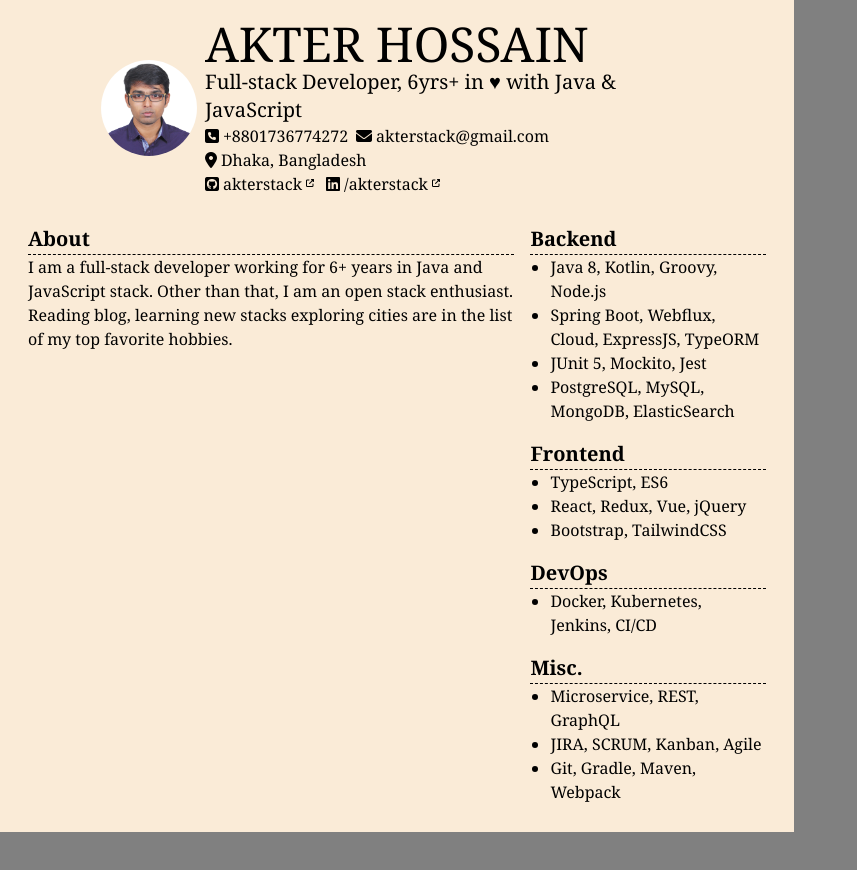
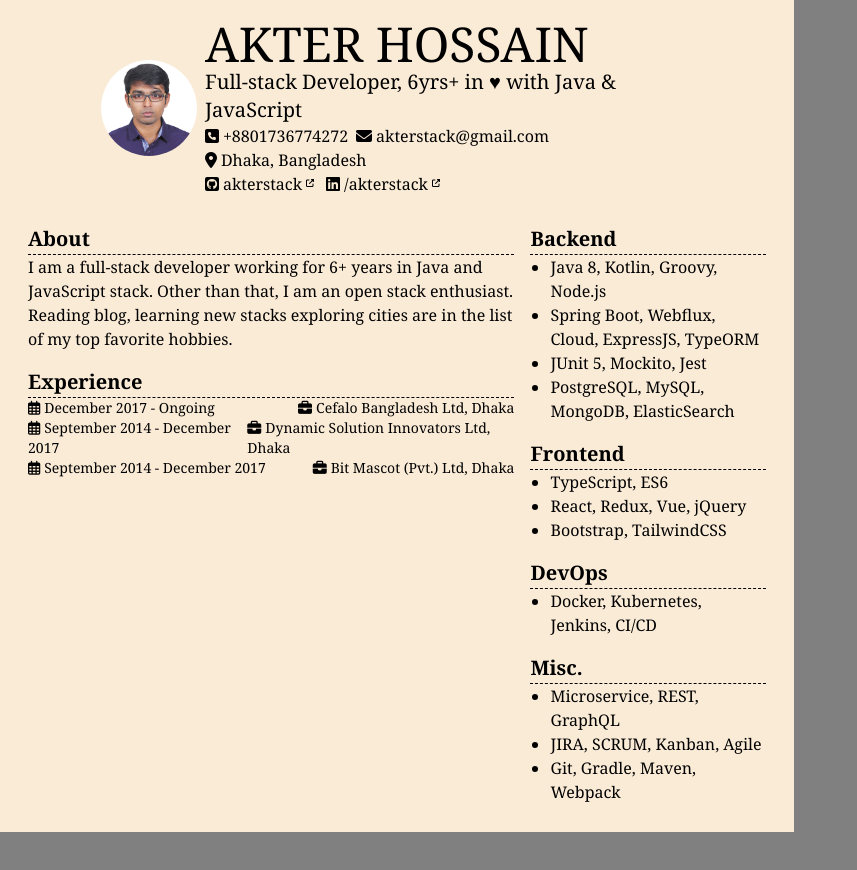
Before and after one commit to akterstack/rezume, a React app: page / in a window 1280 px wide. Shown: the top 870 px of the page, without its empty margins (0-857 px from the left). Built offline with nearby package versions, Linux system fonts and the light colour scheme.

Commit message:
add experiences and refactor

```diff
--- a/src/assets/base.css
+++ b/src/assets/base.css
@@ -13,10 +13,15 @@ body {
 
 section {
   @apply .p-2;
+  @apply .w-full;
 }
 
 sup {
   font-size: 8px;
+}
+
+i[class*="fa-"] {
+  @apply .mr-1;
 }
 
 #main > div {
@@ -33,13 +38,8 @@ sup {
   @apply .mr-2;
 }
 
-.badge i {
-  @apply .pr-1;
-}
-
 .section-title {
   @apply .text-xl;
-  @apply .w-full;
   @apply .font-semibold;
   border-bottom: 1px dashed;
 }
--- /dev/null
+++ b/src/components/Experience.tsx
@@ -0,0 +1,44 @@
+import React from 'react';
+import { StackConsumer } from '@/context';
+
+function ExperienceHeadline({
+  company,
+  duration,
+}: {
+  company: any;
+  duration: any[];
+}) {
+  return (
+    <div className="flex justify-between text-sm">
+      <div>
+        <i className="far fa-calendar-alt" />
+        {duration[0]} - {duration[1]}
+      </div>
+      <div>
+        <a href={company.website}>
+          <i className="fas fa-briefcase" />
+          {company.title}
+        </a>
+      </div>
+    </div>
+  );
+}
+
+export function Experience() {
+  return (
+    <StackConsumer>
+      {({ experiences }) => (
+        <section>
+          <div className="section-title">Experience</div>
+          {experiences.map(experience => (
+            <ExperienceHeadline
+              company={experience.company}
+              duration={experience.duration}
+              key={Date.now()}
+            />
+          ))}
+        </section>
+      )}
+    </StackConsumer>
+  );
+}
--- a/src/components/SkillSet.tsx
+++ b/src/components/SkillSet.tsx
@@ -7,7 +7,7 @@ export function SkillSet() {
       {({ skillSet }) =>
         skillSet.map(
           ({ label, skills }: { label: string; skills: string[] }) => (
-            <section key={label} className="flex flex-wrap w-full">
+            <section key={label}>
               <div className="section-title">{label}</div>
               <ul className="skills">
                 {skills.map(skill => (
--- a/src/components/index.ts
+++ b/src/components/index.ts
@@ -1,3 +1,4 @@
 export * from './About';
+export * from './Experience';
 export * from './Masthead';
 export * from './SkillSet';
--- a/src/context/java/index.js
+++ b/src/context/java/index.js
@@ -40,7 +40,7 @@ export const skillSet = [
   },
 ];
 
-export const experience = [
+export const experiences = [
   {
     duration: ['December 2017', 'Ongoing'],
     company: {
--- a/src/index.tsx
+++ b/src/index.tsx
@@ -1,6 +1,6 @@
 import React from 'react';
 import { render } from 'react-dom';
-import { About, Masthead, SkillSet } from '@/components';
+import { About, Experience, Masthead, SkillSet } from '@/components';
 import { stack, StackProvider } from '@/context';
 
 import './assets/base.css';
@@ -9,10 +9,11 @@ import './assets/print.css';
 const App = () => {
   return (
     <StackProvider value={stack.java}>
-      <div className="flex flex-wrap w-full mx-auto">
+      <div className="flex flex-wrap items-start w-full mx-auto">
         <Masthead />
-        <div id="content" className="flex w-2/3">
+        <div id="content" className="flex flex-wrap w-2/3">
           <About />
+          <Experience />
         </div>
         <div id="sidebar" className="flex flex-wrap w-1/3">
           <SkillSet />
```
